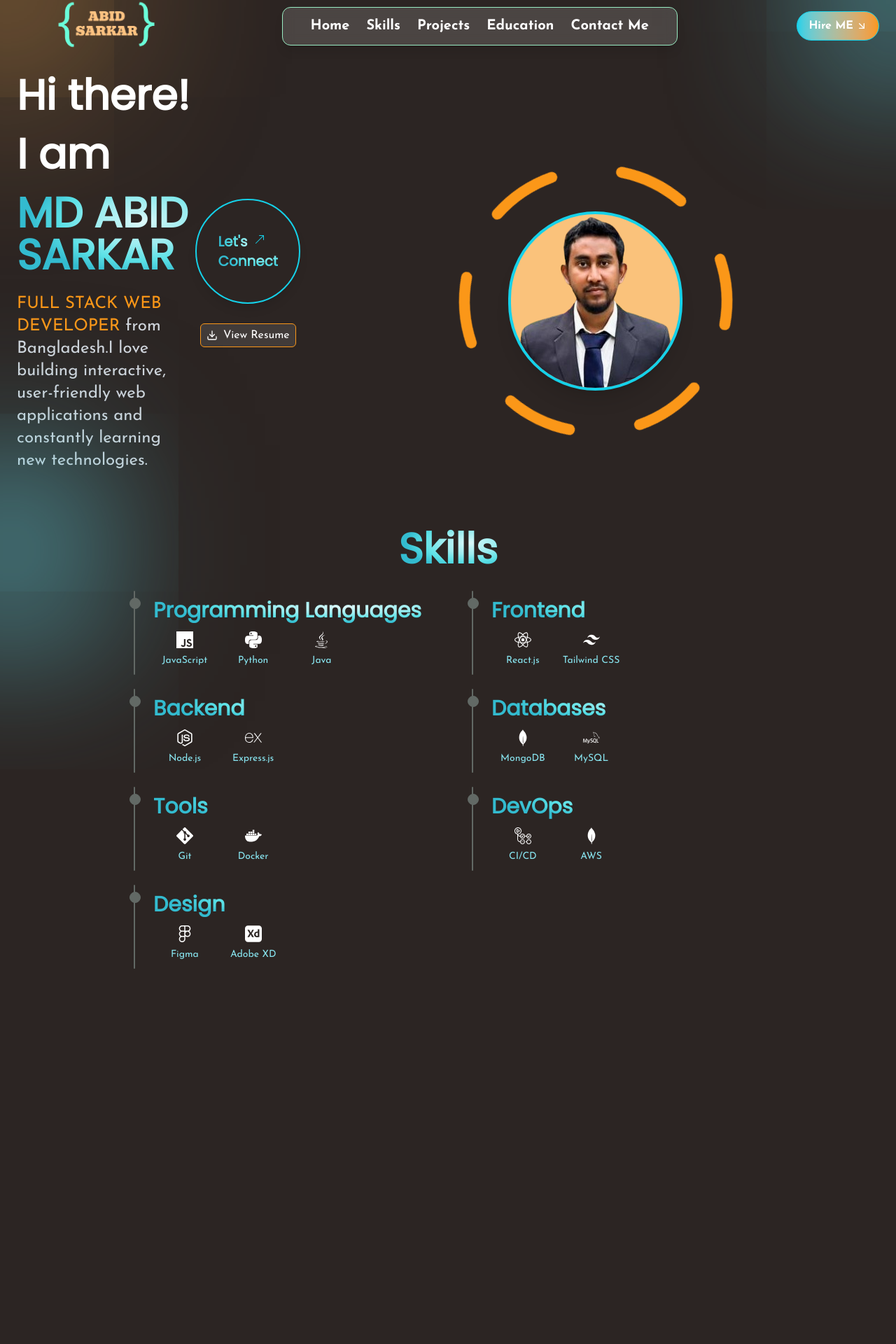
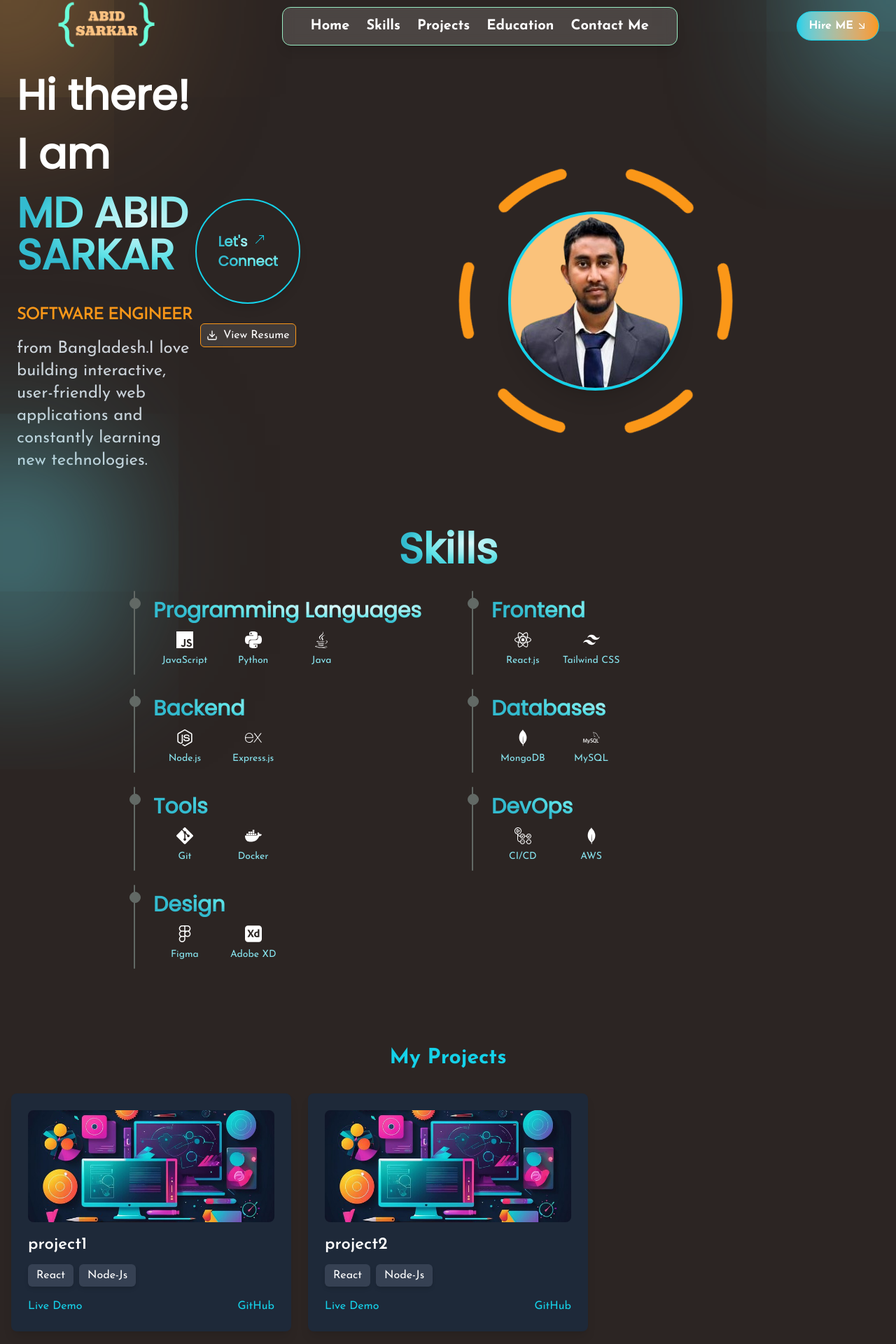
Before and after one commit to abidsarkar/Portfolio, a React (Vite) app: page / in a window 1280 px wide. Shown: the part 24-1944 px from the top of the page at 70% size. Before the commit the page ends 1478 px from the top, so only its background shows below. Built offline with nearby package versions, Linux system fonts and the light colour scheme.

Commit message:
motion in text edit style unfinished. and projects card unfinished

```diff
--- /dev/null
+++ b/public/json/projects.json
@@ -0,0 +1,22 @@
+[
+  {
+    "title": "project1",
+    "image": "image/about-me.jpg",
+    "technology": [
+      { "library": "react-icons/fa", "name": "react" },
+      { "library": "react-icons/fa", "name": "node-js" }
+    ],
+    "demo_link": "https://ems.abidsarkar100.xyz",
+    "github_link": "https://github.com/abidsarkar/Portfolio"
+  },
+  {
+    "title": "project2",
+    "image": "image/about-me.jpg",
+    "technology": [
+      { "library": "react-icons/fa", "name": "react" },
+      { "library": "react-icons/fa", "name": "node-js" }
+    ],
+    "demo_link": "https://ems.abidsarkar100.xyz",
+    "github_link": "https://github.com/abidsarkar/Portfolio"
+  }
+]
--- a/src/App.jsx
+++ b/src/App.jsx
@@ -3,17 +3,20 @@ import HeroGradient from "./components/heroSection/HeroGradient";
 import HeroMain from "./components/heroSection/HeroMain";
 import NavbarMain from "./components/navbar/NavbarMain";
 import PortfolioSEO from "./components/PortfolioSEO ";
-import { motion } from "motion/react";
+import ProjectCards from "./components/projects/ProjectCards";
+
 import SkillsTimeline from "./components/skills/SkillsTimeline";
+
 
 function App() {
   return (
     <main className="font-josefin">
-      <PortfolioSEO />
-      <NavbarMain/>
-      <HeroMain/>
-      <HeroGradient/>
-      <SkillsTimeline/>
+      {/* <PortfolioSEO /> */}
+      <NavbarMain />
+      <HeroMain />
+      <HeroGradient />
+      <SkillsTimeline />
+      <ProjectCards/>
     </main>
   );
 }
--- a/src/components/PortfolioSEO .jsx
+++ b/src/components/PortfolioSEO .jsx
@@ -4,7 +4,7 @@ const PortfolioSEO = () => {
   return (
     <Helmet>
       {/* Primary Meta Tags */}
-      <title>md abid sarkar | Web Developer</title>
+      <title>MD abid sarkar | Web Developer</title>
       <meta name="description" content="Portfolio of MD ABID SARKAR, a Frontend Developer specializing in React, JavaScript, and Tailwind CSS." />
       <meta name="keywords" content="Frontend Developer, React, JavaScript, Tailwind, Web Development, Portfolio BD" />
       <meta name="author" content="Md abid sarkar" />
--- a/src/components/heroSection/HeroText.jsx
+++ b/src/components/heroSection/HeroText.jsx
@@ -1,4 +1,5 @@
 import React from "react";
+import TypingEffect from "../../framerMotion/TypingEffect";
 
 const HeroText = () => {
   return (
@@ -13,13 +14,22 @@ const HeroText = () => {
       <br />
       <h2 className="text-3xl sm:text-6xl font-semibold font-poppins bg-clip-text text-transparent radial-gradient-text">
         MD ABID SARKAR
-      </h2>{" "}
+      </h2>
       <br />
+
+      <div className="uppercase text-orange">
+        <TypingEffect
+          texts={[
+            "Full Stack Web Developer",
+            "Software Engineer",
+            "Data Analyst",
+          ]}
+        />
+      </div>
       <p className="text-gray-300 text-xl sm:text-2xl text-wrap">
         {" "}
-        <span className="uppercase text-orange">Full Stack web Developer</span> from
-        Bangladesh.I love building interactive, user-friendly web applications
-        and constantly learning new technologies.
+        from Bangladesh.I love building interactive, user-friendly web
+        applications and constantly learning new technologies.
       </p>
     </div>
   );
--- /dev/null
+++ b/src/components/projects/ProjectCards.jsx
@@ -0,0 +1,85 @@
+import React, { useEffect, useState } from "react";
+import * as FaIcons from "react-icons/fa"; // Import all FontAwesome icons
+import * as SiIcons from "react-icons/si"; // Import other icons if needed
+
+const ProjectCards = () => {
+  const [projects, setProjects] = useState([]);
+
+  // Fetch project data
+  useEffect(() => {
+    fetch("json/projects.json")
+      .then((response) => response.json())
+      .then((data) => setProjects(data))
+      .catch((error) => console.error("Error loading projects:", error));
+  }, []);
+
+  return (
+    <div className="container mx-auto px-4 py-10">
+      <h2 className="text-3xl font-bold text-center text-cyan mb-8">
+        My Projects
+      </h2>
+      <div className="grid grid-cols-1 md:grid-cols-2 lg:grid-cols-3 gap-6">
+        {projects.map((project, index) => (
+          <div
+            key={index}
+            className="bg-gray-800 p-6 rounded-lg shadow-lg transition-transform transform hover:scale-105"
+          >
+            {/* Project Image */}
+            <img
+              src={project.image}
+              alt={project.title}
+              className="w-full h-40 object-cover rounded-lg"
+            />
+
+            {/* Project Title */}
+            <h3 className="text-2xl font-semibold text-white mt-4">
+              {project.title}
+            </h3>
+
+            {/* Technologies Used */}
+            <div className="flex flex-wrap gap-2 mt-3">
+              {project.technology.map((tech, idx) => {
+                const IconComponent =
+                  (FaIcons[tech.name.charAt(0).toUpperCase() + tech.name.slice(1)]) ||
+                  (SiIcons[tech.name.charAt(0).toUpperCase() + tech.name.slice(1)]) ||
+                  null;
+
+                return (
+                  <div
+                    key={idx}
+                    className="flex items-center gap-2 bg-gray-700 px-3 py-1 rounded-md shadow-md"
+                  >
+                    {IconComponent && <IconComponent className="text-cyan text-xl" />}
+                    <span className="text-white capitalize">{tech.name}</span>
+                  </div>
+                );
+              })}
+            </div>
+
+            {/* Project Links */}
+            <div className="mt-4 flex justify-between">
+              <a
+                href={project.demo_link}
+                target="_blank"
+                rel="noopener noreferrer"
+                className="text-cyan hover:text-white transition"
+              >
+                Live Demo
+              </a>
+              <a
+                href={project.github_link}
+                target="_blank"
+                rel="noopener noreferrer"
+                className="text-cyan hover:text-white transition"
+              >
+                GitHub
+              </a>
+            </div>
+          </div>
+        ))}
+      </div>
+    </div>
+  );
+};
+
+export default ProjectCards;
--- /dev/null
+++ b/src/framerMotion/TypingEffect.jsx
@@ -0,0 +1,39 @@
+
+import React, { useRef, useState, useEffect } from "react";
+import { motion, useInView } from "framer-motion";
+
+const TypingEffect = ({ texts = ["Typing Effect"] }) => {
+  const ref = useRef(null);
+  const isInView = useInView(ref, { once: true });
+  const [currentTextIndex, setCurrentTextIndex] = useState(0);
+
+  useEffect(() => {
+    if (texts.length > 1) {
+      const interval = setInterval(() => {
+        setCurrentTextIndex((prevIndex) => (prevIndex + 1) % texts.length);
+      }, texts[currentTextIndex].length * 150 + 2000); // Adjust timing based on text length
+
+      return () => clearInterval(interval);
+    }
+  }, [texts, currentTextIndex]);
+
+  return (
+    <h2
+      ref={ref}
+      className="text-xl text-start sm:text-2xl font-semibold tracking-tighter  md:leading-[4rem]"
+    >
+      {texts[currentTextIndex].split("").map((letter, index) => (
+        <motion.span
+          key={index}
+          initial={{ opacity: 0 }}
+          animate={isInView ? { opacity: 1 } : {}}
+          transition={{ duration: 0.4, delay: index * 0.1 }}
+        >
+          {letter}
+        </motion.span>
+      ))}
+    </h2>
+  );
+};
+
+export default TypingEffect;
```
